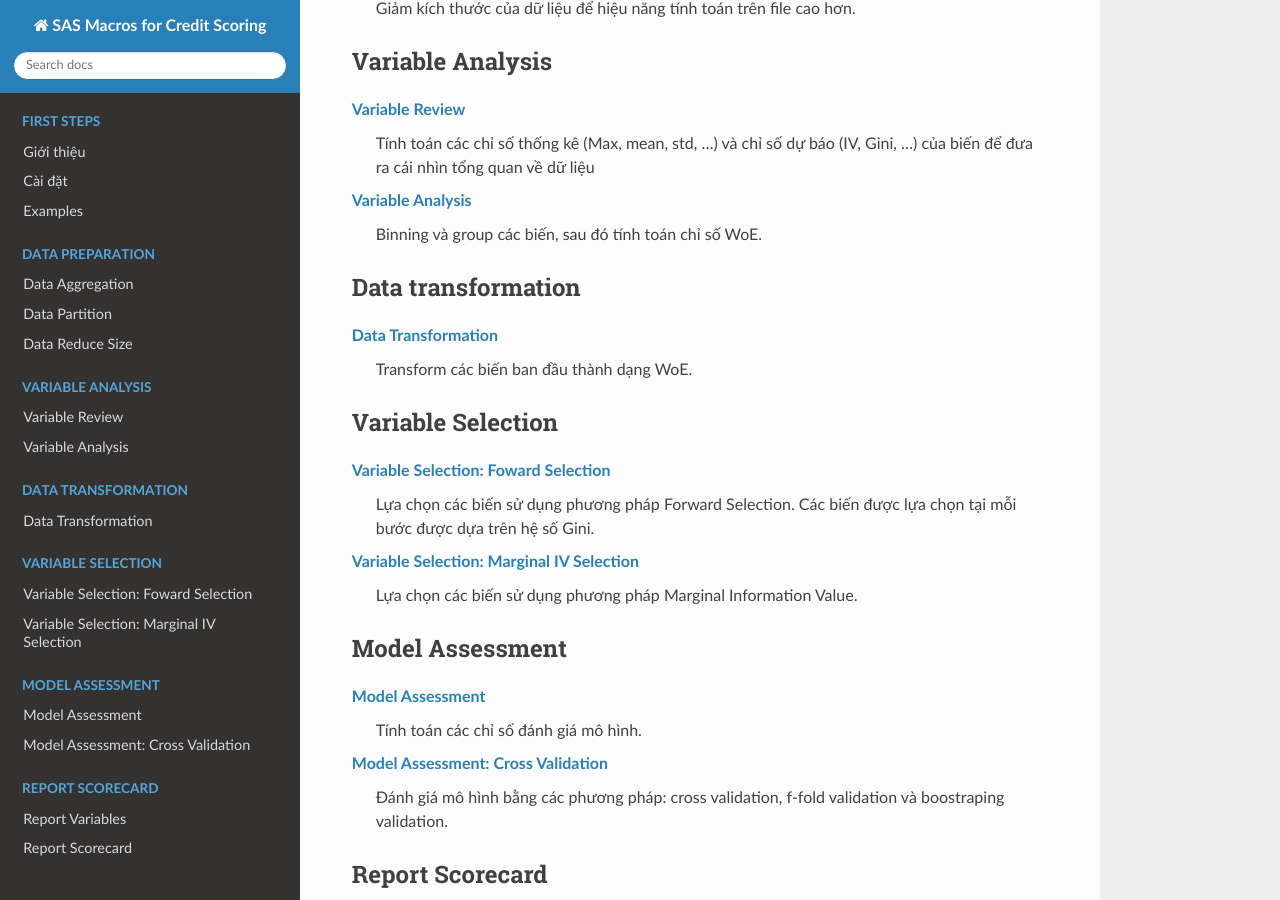
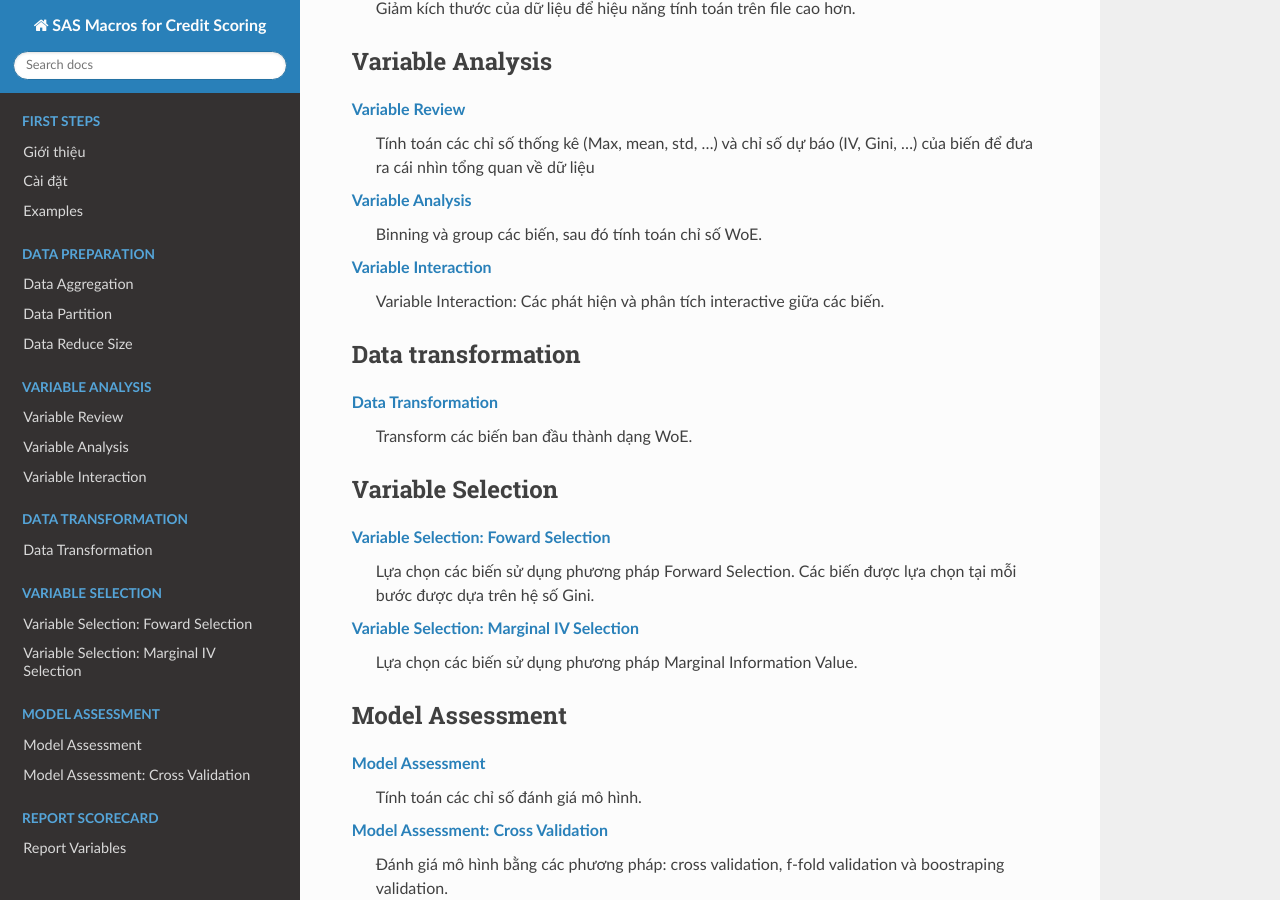
Before and after one commit to thanhtra254/SMCS, a Sphinx documentation site: the page built from docs/index.rst, in a window 1280 px wide and 900 px high, scrolled down 1093 px. Built offline with Sphinx 7.4.7 and the Read the Docs theme 2.0.0, drawn with Linux system fonts in a browser that asks for light colours; comment, search, counter and statistics services are not loaded.

Commit message:
Update index.rst

```diff
--- a/docs/index.rst
+++ b/docs/index.rst
@@ -85,6 +86,8 @@ Variable Analysis
 :doc:`post/VariableAnalysis`
     Binning và group các biến, sau đó tính toán chỉ số WoE.
 
+:doc:`post/VariableInteaction`
+    Variable Interaction: Các phát hiện và phân tích interactive giữa các biến.
 
 Data transformation
 ===================
```
Also changed, not shown: other parts of docs/index.rst (+1 -0 lines).
